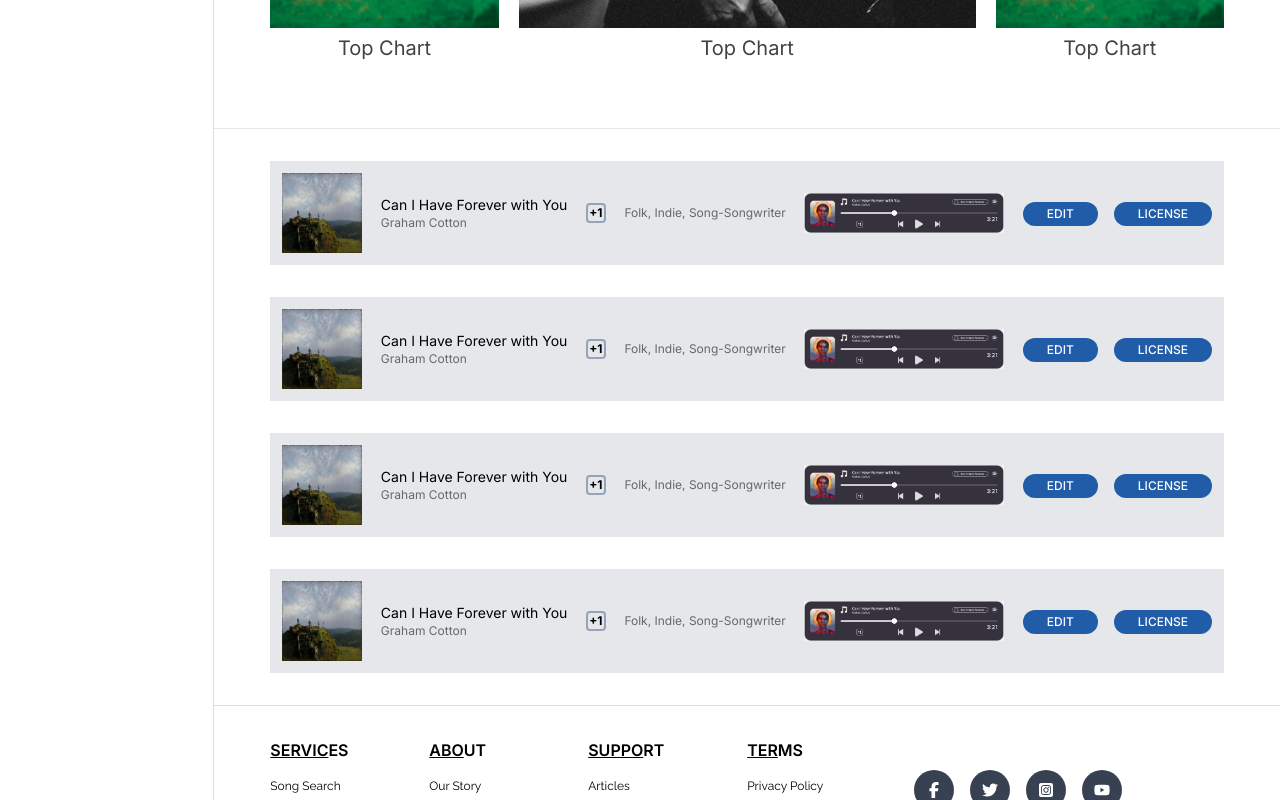
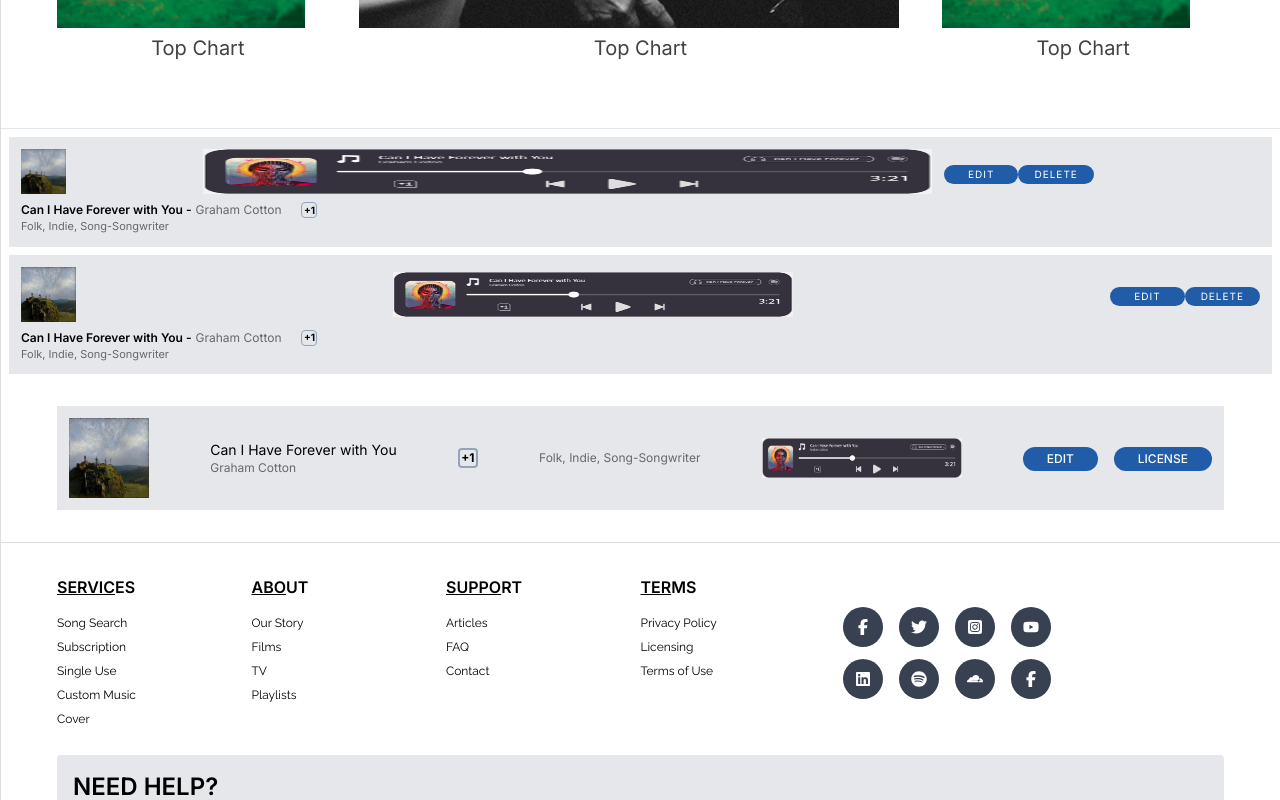
Before and after one commit to ramjancse/bluepiemeta-client, a Next.js app: page / in a window 1280 px wide. Shown: the part 640-1440 px from the top of the page. Built offline with nearby package versions, Linux system fonts and the light colour scheme.

Commit message:
not fixed songs responsive design yet

```diff
--- a/src/app/page.js
+++ b/src/app/page.js
@@ -11,11 +11,11 @@ export default function Home() {
       <Header />
 
       <main className="flex">
-        <div className="h-full w-1/6">
+        {/* <div className="h-full w-1/6 hidden">
           <Sidebar />
-        </div>
+        </div> */}
 
-        <div className="w-5/6 border-l-[1px] border-divideColor">
+        <div className="w-full border-l-[1px] border-divideColor">
           <Intro />
 
           <Songs />
--- a/src/components/home/Songs.js
+++ b/src/components/home/Songs.js
@@ -1,163 +1,164 @@
+import Image from "next/image";
 import React from "react";
 
 const Songs = () => {
   return (
     <div className="songs border-b-[1px] border-divideColor">
-      <div className="album mx-14 my-8 flex items-center justify-between bg-gray-200 p-3">
-        <div className="cover">
+      <div className="album  bg-gray-200 p-3 overflow-hidden m-2">
+        <div className="top flex items-center">
+          <div className="cover w-[14%] text-center">
+            <Image
+              src="/images/poster/poster-13.jpg"
+              className="w-[45px] h-[45px]"
+              alt="Album"
+              width={40}
+              height={45}
+            />
+          </div>
+
+          <div className="control w-[60%] mx-3">
+            <Image
+              src="/images/play_music.png"
+              className="h-[45px] w-full"
+              alt="Play Music"
+              width={400}
+              height={40}
+            />
+          </div>
+
+          <div className="action w-[26%] overflow-hidden">
+            <button className="rounded-full bg-[#205CA8] text-[10px] uppercase text-white px-6 py-[2px] tracking-widest">
+              <a href="/">Edit</a>
+            </button>
+
+            <button className="rounded-full bg-[#205CA8] text-[10px] uppercase text-white px-4 py-[2px] tracking-widest">
+              <a href="/">Delete</a>
+            </button>
+          </div>
+
+          {/* <div className="action w-[20%]">
+            <button className="mr-4 rounded-full bg-[#205CA8] px-6 py-1 text-xs font-medium uppercase text-white">
+              <a href="/">Edit</a>
+            </button>
+
+            <button className="rounded-full bg-[#205CA8] px-6 py-1 text-xs font-medium uppercase text-white">
+              <a href="/">License</a>
+            </button>
+          </div> */}
+        </div>
+
+        <div className="bottom mt-2">
+          <div className="name flex items-center flex-wrap">
+            <h6 className="text-xs font-semibold">
+              <a href="/" className="hover:text-fill">
+                Can I Have Forever with You -
+              </a>
+            </h6>
+
+            <p className="text-xs text-[#686868] ml-1">
+              {" "}
+              <a href="/">Graham Cotton</a>
+            </p>
+
+            <div className="count flex h-4 w-4 items-center justify-center rounded border-[1px] border-slate-400 text-center text-[10px] font-bold ml-5">
+              +1
+            </div>
+          </div>
+
+          <div className="genre text-[11px] text-[#686868]">
+            Folk, Indie, Song-Songwriter
+          </div>
+        </div>
+      </div>
+
+      <div className="album  bg-gray-200 p-3 overflow-hidden m-2">
+        <div className="top flex items-center justify-between">
+          <Image
+            src="/images/poster/poster-13.jpg"
+            className="min-w-[45px] min-h-[45px] xs:w-[55px] xs:h-[55px]"
+            alt="Album"
+            width={80}
+            height={80}
+          />
+
+          <Image
+            src="/images/play_music.png"
+            className="h-[45px] min-w-[100px] mx-2 xs:mx-5"
+            alt="Play Music"
+            width={400}
+            height={40}
+          />
+
+          <div className="action overflow-hidden">
+            <button className="rounded-full bg-[#205CA8] text-[10px] uppercase text-white px-6 py-[2px] tracking-widest">
+              <a href="/">Edit</a>
+            </button>
+
+            <button className="rounded-full bg-[#205CA8] text-[10px] uppercase text-white px-4 py-[2px] tracking-widest">
+              <a href="/">Delete</a>
+            </button>
+          </div>
+        </div>
+
+        <div className="bottom mt-2">
+          <div className="name flex items-center flex-wrap">
+            <h6 className="text-xs font-semibold">
+              <a href="/" className="hover:text-fill">
+                Can I Have Forever with You -
+              </a>
+            </h6>
+
+            <p className="text-xs text-[#686868] ml-1">
+              {" "}
+              <a href="/">Graham Cotton</a>
+            </p>
+
+            <div className="count flex h-4 w-4 items-center justify-center rounded border-[1px] border-slate-400 text-center text-[10px] font-bold ml-5">
+              +1
+            </div>
+          </div>
+
+          <div className="genre text-[11px] text-[#686868]">
+            Folk, Indie, Song-Songwriter
+          </div>
+        </div>
+      </div>
+
+      <div class="album mx-14 my-8 flex items-center justify-between bg-gray-200 p-3">
+        <div class="cover">
           <img
             src="/images/poster/poster-13.jpg"
-            className="w-[80px]"
+            class="w-[80px]"
             alt="Album"
           />
         </div>
 
-        <div className="name">
-          <h6 className="text-sm">
-            <a href="/" className="hover:text-fill">
+        <div class="name">
+          <h6 class="text-sm">
+            <a href="/" class="hover:text-fill">
               Can I Have Forever with You
             </a>
           </h6>
-          <p className="text-xs text-[#686868]">Graham Cotton</p>
+          <p class="text-xs text-[#686868]">Graham Cotton</p>
         </div>
-        <div className="count flex h-5 w-5 items-center justify-center rounded border-2 border-slate-400 text-center text-xs font-bold">
+        <div class="count flex h-5 w-5 items-center justify-center rounded border-2 border-slate-400 text-center text-xs font-bold">
           +1
         </div>
-        <div className="genre text-xs text-[#686868]">
+        <div class="genre text-xs text-[#686868]">
           Folk, Indie, Song-Songwriter
         </div>
-        <div className="control w-[200px]">
+        <div class="control w-[200px]">
           <img
             src="/images/play_music.png"
-            className="h-max w-fit"
+            class="h-max w-fit"
             alt="Play Music"
           />
         </div>
-        <div className="action">
-          <button className="mr-4 rounded-full bg-[#205CA8] px-6 py-1 text-xs font-medium uppercase text-white">
+        <div class="action">
+          <button class="mr-4 rounded-full bg-[#205CA8] px-6 py-1 text-xs font-medium uppercase text-white">
             <a href="/">Edit</a>
           </button>
-          <button className="rounded-full bg-[#205CA8] px-6 py-1 text-xs font-medium uppercase text-white">
-            <a href="/">License</a>
-          </button>
-        </div>
-      </div>
-
-      <div className="album mx-14 my-8 flex items-center justify-between bg-gray-200 p-3">
-        <div className="cover">
-          <img
-            src="/images/poster/poster-13.jpg"
-            className="w-[80px]"
-            alt="Album"
-          />
-        </div>
-
-        <div className="name">
-          <h6 className="text-sm">
-            <a href="/" className="hover:text-fill">
-              Can I Have Forever with You
-            </a>
-          </h6>
-          <p className="text-xs text-[#686868]">Graham Cotton</p>
-        </div>
-        <div className="count flex h-5 w-5 items-center justify-center rounded border-2 border-slate-400 text-center text-xs font-bold">
-          +1
-        </div>
-        <div className="genre text-xs text-[#686868]">
-          Folk, Indie, Song-Songwriter
-        </div>
-        <div className="control w-[200px]">
-          <img
-            src="/images/play_music.png"
-            className="h-max w-fit"
-            alt="Play Music"
-          />
-        </div>
-        <div className="action">
-          <button className="mr-4 rounded-full bg-[#205CA8] px-6 py-1 text-xs font-medium uppercase text-white">
-            <a href="/">Edit</a>
-          </button>
-          <button className="rounded-full bg-[#205CA8] px-6 py-1 text-xs font-medium uppercase text-white">
-            <a href="/">License</a>
-          </button>
-        </div>
-      </div>
-
-      <div className="album mx-14 my-8 flex items-center justify-between bg-gray-200 p-3">
-        <div className="cover">
-          <img
-            src="/images/poster/poster-13.jpg"
-            className="w-[80px]"
-            alt="Album"
-          />
-        </div>
-
-        <div className="name">
-          <h6 className="text-sm">
-            <a href="/" className="hover:text-fill">
-              Can I Have Forever with You
-            </a>
-          </h6>
-          <p className="text-xs text-[#686868]">Graham Cotton</p>
-        </div>
-        <div className="count flex h-5 w-5 items-center justify-center rounded border-2 border-slate-400 text-center text-xs font-bold">
-          +1
-        </div>
-        <div className="genre text-xs text-[#686868]">
-          Folk, Indie, Song-Songwriter
-        </div>
-        <div className="control w-[200px]">
-          <img
-            src="/images/play_music.png"
-            className="h-max w-fit"
-            alt="Play Music"
-          />
-        </div>
-        <div className="action">
-          <button className="mr-4 rounded-full bg-[#205CA8] px-6 py-1 text-xs font-medium uppercase text-white">
-            <a href="/">Edit</a>
-          </button>
-          <button className="rounded-full bg-[#205CA8] px-6 py-1 text-xs font-medium uppercase text-white">
-            <a href="/">License</a>
-          </button>
-        </div>
-      </div>
-
-      <div className="album mx-14 my-8 flex items-center justify-between bg-gray-200 p-3">
-        <div className="cover">
-          <img
-            src="/images/poster/poster-13.jpg"
-            className="w-[80px]"
-            alt="Album"
-          />
-        </div>
-
-        <div className="name">
-          <h6 className="text-sm">
-            <a href="/" className="hover:text-fill">
-              Can I Have Forever with You
-            </a>
-          </h6>
-          <p className="text-xs text-[#686868]">Graham Cotton</p>
-        </div>
-        <div className="count flex h-5 w-5 items-center justify-center rounded border-2 border-slate-400 text-center text-xs font-bold">
-          +1
-        </div>
-        <div className="genre text-xs text-[#686868]">
-          Folk, Indie, Song-Songwriter
-        </div>
-        <div className="control w-[200px]">
-          <img
-            src="/images/play_music.png"
-            className="h-max w-fit"
-            alt="Play Music"
-          />
-        </div>
-        <div className="action">
-          <button className="mr-4 rounded-full bg-[#205CA8] px-6 py-1 text-xs font-medium uppercase text-white">
-            <a href="/">Edit</a>
-          </button>
-          <button className="rounded-full bg-[#205CA8] px-6 py-1 text-xs font-medium uppercase text-white">
+          <button class="rounded-full bg-[#205CA8] px-6 py-1 text-xs font-medium uppercase text-white">
             <a href="/">License</a>
           </button>
         </div>
```
